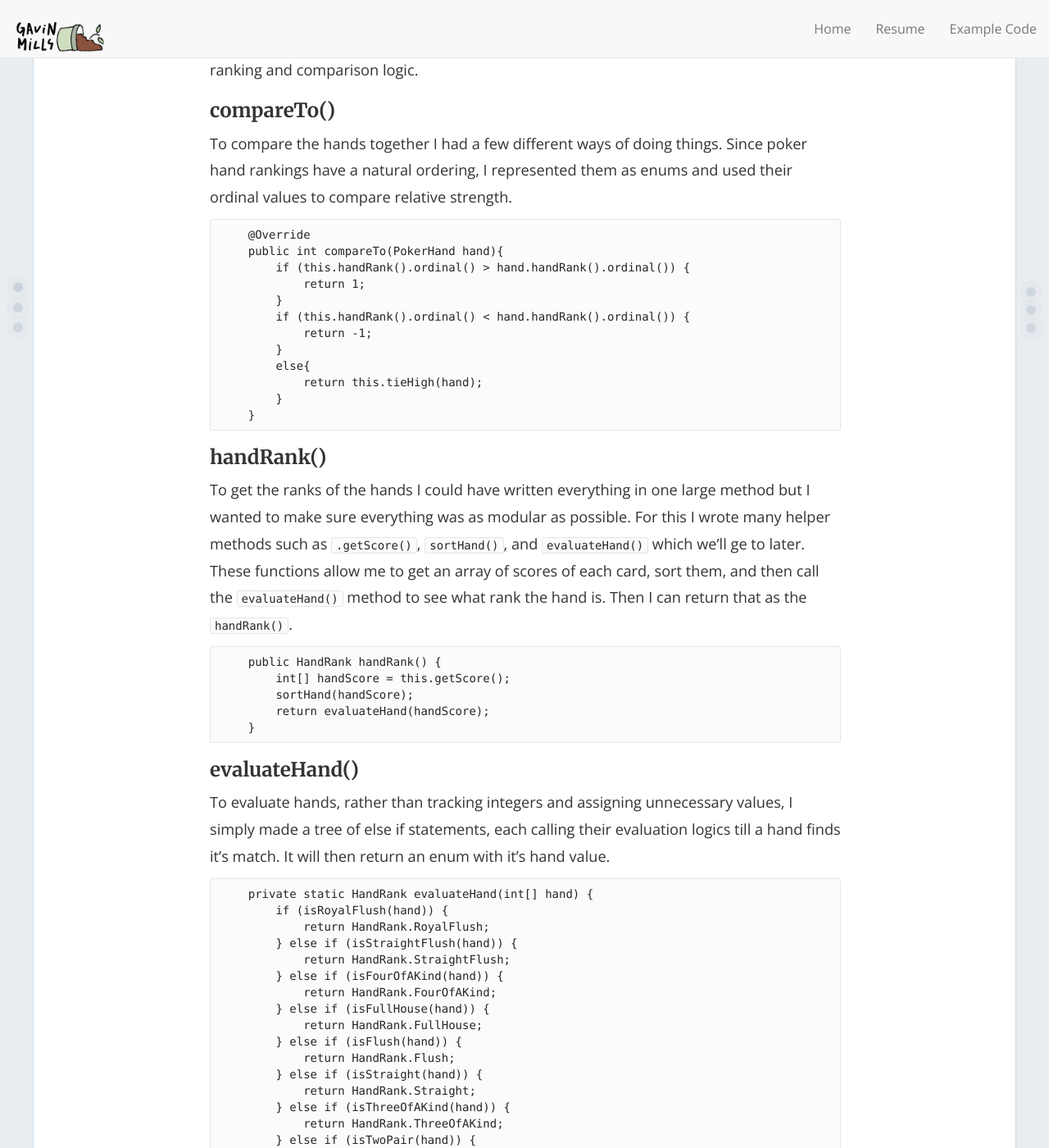
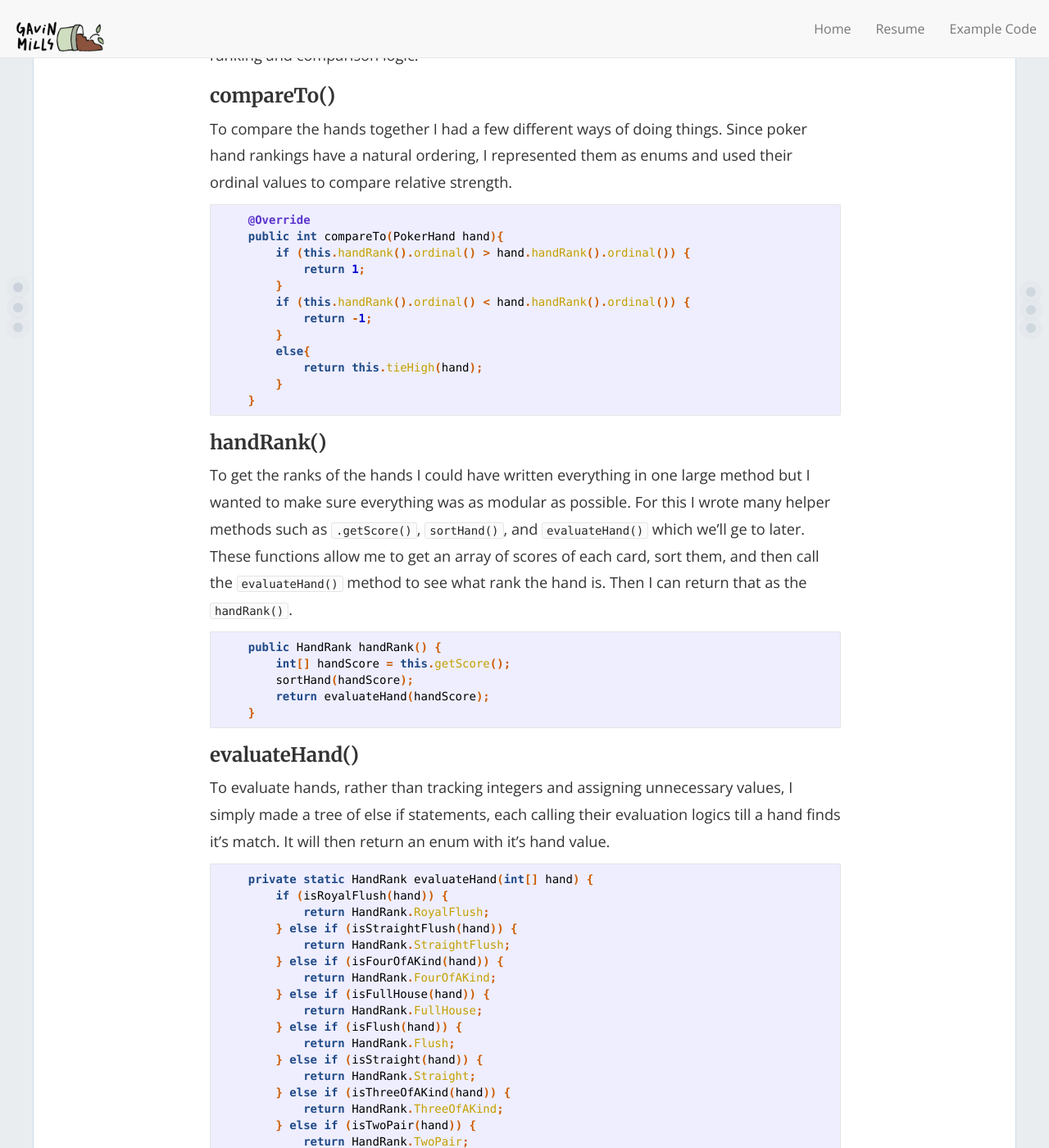
Before and after one commit to GMill728/gmill728.github.io, a Jekyll site: the page built from docs/code.md, in a window 1280 px wide and 1400 px high, scrolled down 2448 px. Shown: the whole window at 82% size. Built offline with Jekyll 4.4.1, drawn with Linux system fonts in a browser that asks for light colours; nearby versions of some CDN libraries; some web fonts are replaced; our own code applies the rules of GitHub Pages for plain Markdown files; some of the changed text lies outside the part shown.

Commit message:
fixed syntax highlighting

````diff
--- a/docs/code.md
+++ b/docs/code.md
@@ -43,7 +43,7 @@
 algorithms in order to calculate how efficiently they sorted 2,000, 10,000, amd 100,000
 random integers.
 
-```C++
+```cpp
     void merge(const vector<int>& left, const vector<int>& right,
             vector<int>& result, long long& comparisons) {
 
@@ -81,10 +81,8 @@
 
         merge(left, right, S, comparisons);
     }
-
-
-
 ```
+---
 
 ## Fisher-Yates Shuffling
 *Language: Java*
@@ -94,7 +92,7 @@
 method for the card deck.  I knew I had to instead decide on a shuffle algorithm.
 I landed on the Fisher-Yates; here is my implementation.
 
-```Java
+```java
     public void shuffle() {
         top = 0;
         cardsDealt = 0;
@@ -108,6 +106,7 @@
         }
     }
 ```
+---
 
 ## Summary of 5-Card Poker
 *Language: Java*
@@ -121,7 +120,7 @@
 ### compareTo()
 To compare the hands together I had a few different ways of doing things.  Since poker hand rankings have a natural ordering,
 I represented them as enums and used their ordinal values to compare relative strength.
-```Java
+```java
     @Override
     public int compareTo(PokerHand hand){
         if (this.handRank().ordinal() > hand.handRank().ordinal()) {
@@ -143,7 +142,7 @@
 These functions allow me to get an array of scores of each card, sort them, and then call
 the `evaluateHand()` method to see what rank the hand is.  Then I can return that as the `handRank()`.
 
-```Java
+```java
     public HandRank handRank() {
         int[] handScore = this.getScore();
         sortHand(handScore);
@@ -156,7 +155,7 @@
 made a tree of else if statements, each calling their evaluation logics till a hand finds it's match.
 It will then return an enum with it's hand value.
 
-```Java
+```java
     private static HandRank evaluateHand(int[] hand) {
         if (isRoyalFlush(hand)) {
             return HandRank.RoyalFlush;
````
